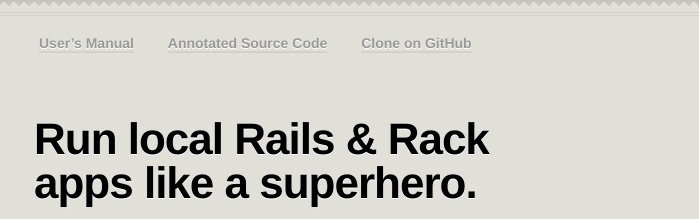
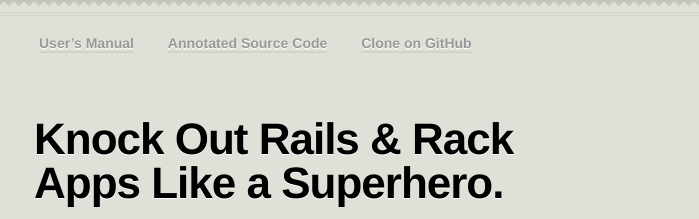
Before and after one commit to basecamp/pow, a plain HTML site: page index.html in a window 1280 px wide. Shown: the top 219 px of the page, 581-1280 px from the left. Drawn offline with Linux system fonts and the light colour scheme.

Commit message:
updated headline

```diff
--- a/index.html
+++ b/index.html
@@ -22,7 +22,7 @@
         <p><img src="images/logo-pow.png" width="410" height="300" alt="POW" /></p>
       </div>
       <div class="middle">
-        <h1>Run local Rails &amp; Rack apps like a superhero.</h1>
+        <h1>Knock Out Rails &amp; Rack Apps Like a Superhero.</h1>
         <h2>Pow is a zero-config Rack server for Mac OS X. Install it in ten seconds &amp; have your apps up and running in under a minute.</h2>
         <p><a href="#" class="screencast">Watch a fast screencast</a></p>
       </div>
```
